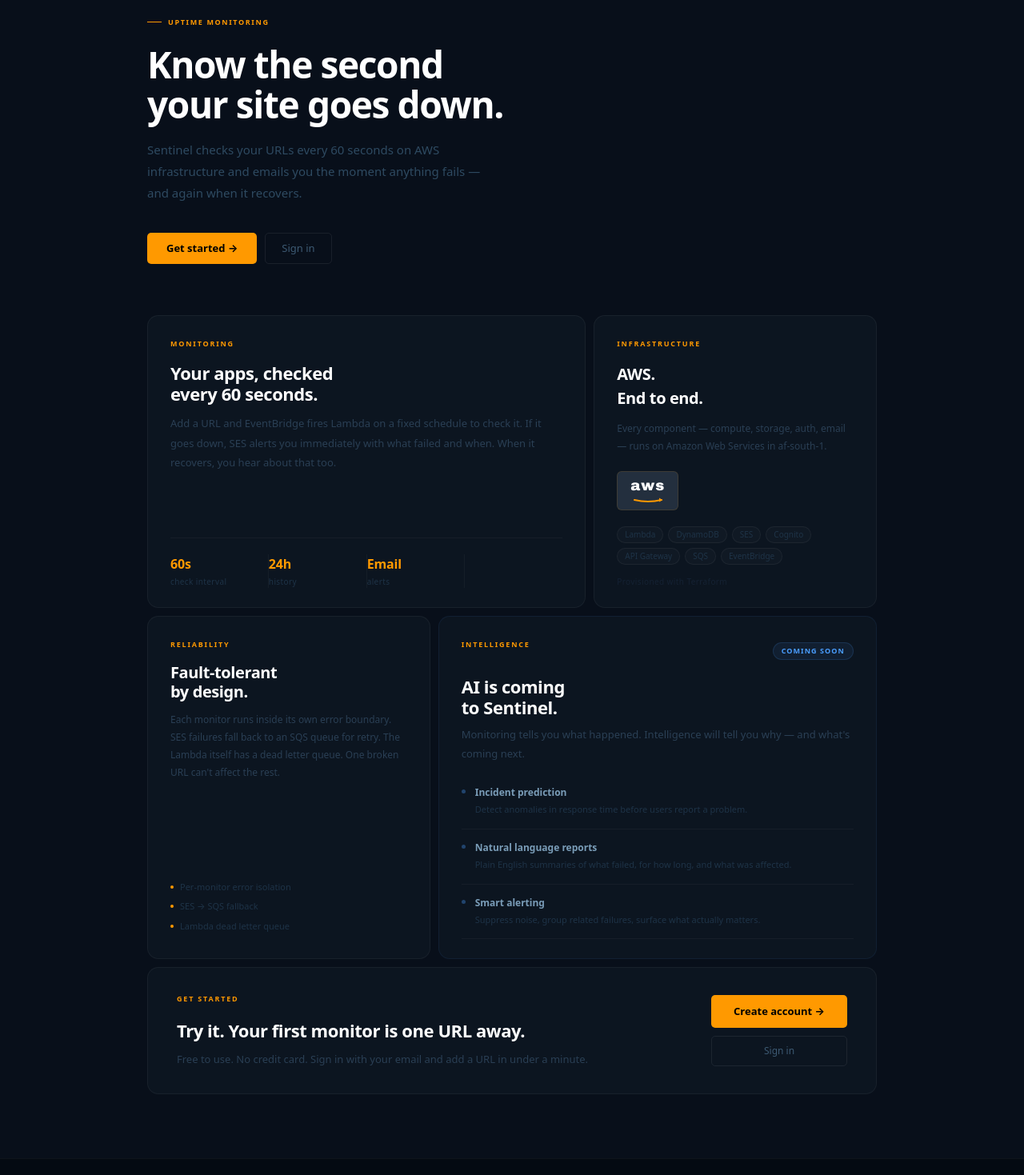
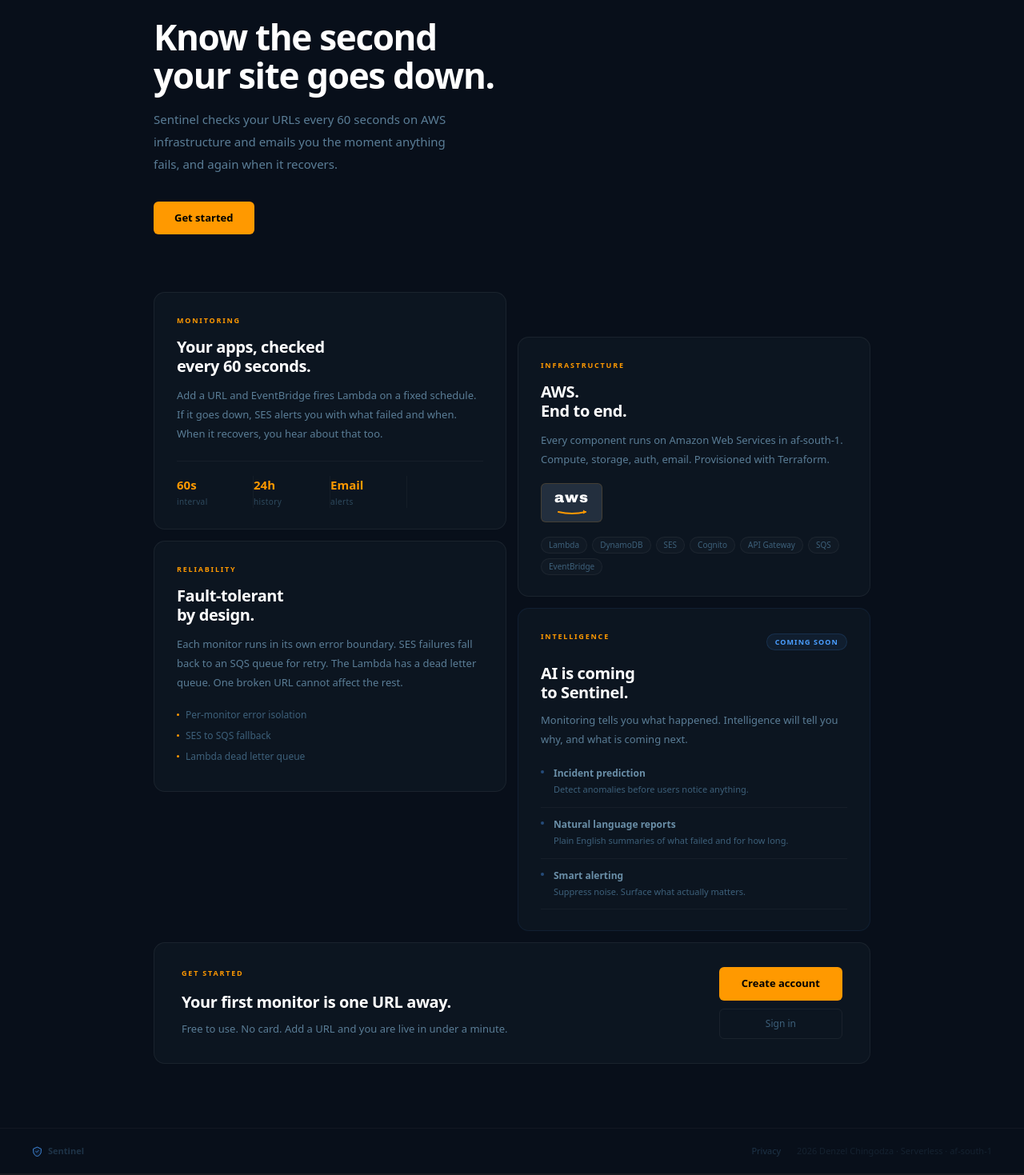
Before and after one commit to denzelchingodza/Sentinel, a Next.js app in the folder frontend/: page / in a window 1280 px wide. Shown: the part 121-1590 px from the top of the page at 80% size. Built offline with nearby package versions, Linux system fonts and the light colour scheme.

Commit message:
landing: staggered cards, no nav, no em dashes, readable text, single CTA

```diff
--- a/frontend/app/page.tsx
+++ b/frontend/app/page.tsx
@@ -15,7 +15,7 @@ function ShieldIcon({ size = 18 }: { size?: number }) {
 
 function AwsMark() {
   return (
-    <div style={{ display: "inline-flex", flexDirection: "column", alignItems: "center", background: "#232F3E", borderRadius: 6, padding: "8px 16px", border: "1px solid rgba(255,153,0,0.12)" }}>
+    <div style={{ display: "inline-flex", flexDirection: "column", alignItems: "center", background: "#232F3E", borderRadius: 6, padding: "8px 16px", border: "1px solid rgba(255,153,0,0.15)" }}>
       <span style={{ fontSize: 18, fontWeight: 900, color: "#fff", letterSpacing: "1px", lineHeight: 1, fontFamily: "Arial Black, Arial, sans-serif" }}>aws</span>
       <svg width="36" height="9" viewBox="0 0 36 9" fill="none" style={{ marginTop: 4 }}>
         <path d="M1 5 Q18 9 35 5" stroke="#FF9900" strokeWidth="2" strokeLinecap="round" />
@@ -27,9 +27,9 @@ function AwsMark() {
 
 const CARD: React.CSSProperties = {
   background: "#0c1520",
-  border: "1px solid rgba(255,255,255,0.05)",
+  border: "1px solid rgba(255,255,255,0.06)",
   borderRadius: 14,
-  padding: "28px 28px 24px",
+  padding: "28px 28px 26px",
   display: "flex",
   flexDirection: "column",
 };
@@ -38,9 +38,15 @@ const LABEL: React.CSSProperties = {
   fontSize: 9,
   fontWeight: 700,
   letterSpacing: "0.2em",
-  textTransform: "uppercase",
+  textTransform: "uppercase" as const,
   color: "#FF9900",
-  marginBottom: 16,
+  marginBottom: 14,
+};
+
+const BODY: React.CSSProperties = {
+  fontSize: 13,
+  color: "#5a7d96",
+  lineHeight: 1.85,
 };
 
 export default function Home() {
@@ -55,7 +61,7 @@ export default function Home() {
           }
         });
       },
-      { threshold: 0.1 }
+      { threshold: 0.08 }
     );
     document.querySelectorAll("[data-reveal]").forEach((el) => observer.observe(el));
     return () => observer.disconnect();
@@ -66,167 +72,161 @@ export default function Home() {
       <style>{`
         [data-reveal] {
           opacity: 0;
-          transform: translateY(20px);
-          transition: opacity 0.6s cubic-bezier(0.16, 1, 0.3, 1),
-                      transform 0.6s cubic-bezier(0.16, 1, 0.3, 1);
+          transform: translateY(18px);
+          transition: opacity 0.65s cubic-bezier(0.16, 1, 0.3, 1),
+                      transform 0.65s cubic-bezier(0.16, 1, 0.3, 1);
         }
         [data-reveal].in { opacity: 1; transform: translateY(0); }
-        .card-hover { transition: border-color 0.2s ease; }
-        .card-hover:hover { border-color: rgba(255,153,0,0.18) !important; }
+        .ch:hover { border-color: rgba(255,153,0,0.2) !important; }
       `}</style>
 
-      <div style={{ minHeight: "100vh", background: "#080f1a", color: "#e8edf2", fontFamily: "system-ui, -apple-system, sans-serif" }}>
+      <div style={{ minHeight: "100vh", background: "#080f1a", color: "#dce6f0", fontFamily: "system-ui, -apple-system, sans-serif" }}>
 
-        {/* NAV */}
-        <nav style={{ background: "#050b14", borderBottom: "1px solid rgba(255,255,255,0.05)", padding: "0 40px", height: 54, display: "flex", alignItems: "center", justifyContent: "space-between", position: "sticky", top: 0, zIndex: 50 }}>
-          <div style={{ display: "flex", alignItems: "center", gap: 9 }}>
-            <ShieldIcon />
-            <span style={{ fontWeight: 700, fontSize: 15, color: "#e8edf2" }}>Sentinel</span>
+        {/* Wordmark only — no nav buttons */}
+        <div style={{ padding: "28px 40px", display: "flex", alignItems: "center", gap: 9 }}>
+          <ShieldIcon size={16} />
+          <span style={{ fontWeight: 700, fontSize: 14, color: "#dce6f0" }}>Sentinel</span>
         </div>
-          <Link href="/auth" style={{ background: "#FF9900", color: "#000", fontWeight: 700, fontSize: 12, borderRadius: 5, padding: "7px 18px", textDecoration: "none" }}>
-            Sign in →
-          </Link>
-        </nav>
 
-        <main style={{ maxWidth: 960, margin: "0 auto", padding: "0 24px 80px" }}>
+        <main style={{ maxWidth: 960, margin: "0 auto", padding: "32px 32px 80px" }}>
 
           {/* HERO */}
-          <div style={{ padding: "88px 0 64px", maxWidth: 560 }}>
+          <div style={{ paddingBottom: 72, maxWidth: 540 }}>
             <div data-reveal data-delay="0"
-              style={{ fontSize: 9, fontWeight: 700, letterSpacing: "0.18em", textTransform: "uppercase", color: "#FF9900", marginBottom: 20, display: "flex", alignItems: "center", gap: 8 }}>
-              <div style={{ width: 18, height: 1, background: "#FF9900" }} />
+              style={{ fontSize: 9, fontWeight: 700, letterSpacing: "0.2em", textTransform: "uppercase", color: "#FF9900", marginBottom: 20, display: "flex", alignItems: "center", gap: 8 }}>
+              <div style={{ width: 16, height: 1, background: "#FF9900" }} />
               Uptime monitoring
             </div>
             <h1 data-reveal data-delay="80"
-              style={{ fontSize: "clamp(30px, 4.5vw, 46px)", fontWeight: 700, lineHeight: 1.1, letterSpacing: "-0.03em", color: "#fff", margin: "0 0 18px" }}>
+              style={{ fontSize: "clamp(28px, 4.5vw, 44px)", fontWeight: 700, lineHeight: 1.1, letterSpacing: "-0.03em", color: "#fff", margin: "0 0 18px" }}>
               Know the second<br />your site goes down.
             </h1>
             <p data-reveal data-delay="160"
-              style={{ fontSize: 15, color: "#2e4a61", lineHeight: 1.8, margin: "0 0 36px", maxWidth: 420 }}>
-              Sentinel checks your URLs every 60 seconds on AWS infrastructure and emails you the moment anything fails — and again when it recovers.
+              style={{ ...BODY, margin: "0 0 32px", maxWidth: 400, fontSize: 15 }}>
+              Sentinel checks your URLs every 60 seconds on AWS infrastructure and emails you the moment anything fails, and again when it recovers.
             </p>
-            <div data-reveal data-delay="240" style={{ display: "flex", gap: 10 }}>
-              <Link href="/auth" style={{ background: "#FF9900", color: "#000", fontWeight: 700, fontSize: 13, borderRadius: 5, padding: "10px 24px", textDecoration: "none" }}>
-                Get started →
-              </Link>
-              <Link href="/auth" style={{ background: "transparent", color: "#3d5a73", fontSize: 13, border: "1px solid rgba(255,255,255,0.07)", borderRadius: 5, padding: "9px 20px", textDecoration: "none" }}>
-                Sign in
+            <div data-reveal data-delay="240">
+              <Link href="/auth" style={{ background: "#FF9900", color: "#000", fontWeight: 700, fontSize: 13, borderRadius: 6, padding: "11px 26px", textDecoration: "none", display: "inline-block" }}>
+                Get started
               </Link>
             </div>
           </div>
 
-          {/* ROW 1: Monitoring (large) + Infrastructure (small) */}
-          <div style={{ display: "grid", gridTemplateColumns: "1.55fr 1fr", gap: 10, marginBottom: 10 }}>
+          {/* STAGGERED CARD GRID */}
+          <div style={{ display: "grid", gridTemplateColumns: "1fr 1fr", gap: 14 }}>
 
-            {/* MONITORING CARD */}
-            <div data-reveal data-delay="0" className="card-hover" style={{ ...CARD }}>
+            {/* LEFT COLUMN */}
+            <div style={{ display: "flex", flexDirection: "column", gap: 14 }}>
+
+              {/* Card 1: Monitoring */}
+              <div data-reveal data-delay="0" className="ch" style={{ ...CARD, transition: "border-color 0.2s ease" }}>
                 <div style={LABEL}>Monitoring</div>
-              <h2 style={{ fontSize: 22, fontWeight: 700, color: "#fff", letterSpacing: "-0.02em", margin: "0 0 12px", lineHeight: 1.2 }}>
+                <h2 style={{ fontSize: 20, fontWeight: 700, color: "#fff", letterSpacing: "-0.02em", margin: "0 0 12px", lineHeight: 1.2 }}>
                   Your apps, checked<br />every 60 seconds.
                 </h2>
-              <p style={{ fontSize: 13, color: "#2a3f54", lineHeight: 1.85, margin: "0 0 auto", paddingBottom: 28 }}>
-                Add a URL and EventBridge fires Lambda on a fixed schedule to check it. If it goes down, SES alerts you immediately with what failed and when. When it recovers, you hear about that too.
+                <p style={BODY}>
+                  Add a URL and EventBridge fires Lambda on a fixed schedule. If it goes down, SES alerts you with what failed and when. When it recovers, you hear about that too.
                 </p>
-              <div style={{ display: "flex", gap: 0, borderTop: "1px solid rgba(255,255,255,0.04)", paddingTop: 20, marginTop: 4 }}>
-                {[["60s", "check interval"], ["24h", "history"], ["Email", "alerts"]].map(([val, label]) => (
-                  <div key={label} style={{ flex: 1, borderRight: "1px solid rgba(255,255,255,0.04)" }}>
-                    <div style={{ fontSize: 16, fontWeight: 700, color: "#FF9900", letterSpacing: "-0.01em" }}>{val}</div>
-                    <div style={{ fontSize: 10, color: "#1e3347", marginTop: 3, letterSpacing: "0.04em" }}>{label}</div>
+                <div style={{ display: "flex", borderTop: "1px solid rgba(255,255,255,0.04)", paddingTop: 18, marginTop: 22 }}>
+                  {[["60s", "interval"], ["24h", "history"], ["Email", "alerts"]].map(([val, lbl]) => (
+                    <div key={lbl} style={{ flex: 1, borderRight: "1px solid rgba(255,255,255,0.04)" }}>
+                      <div style={{ fontSize: 15, fontWeight: 700, color: "#FF9900" }}>{val}</div>
+                      <div style={{ fontSize: 10, color: "#2e4a5e", marginTop: 3, letterSpacing: "0.04em" }}>{lbl}</div>
                     </div>
                   ))}
                   <div style={{ flex: 1 }} />
                 </div>
               </div>
 
-            {/* INFRASTRUCTURE CARD */}
-            <div data-reveal data-delay="100" className="card-hover" style={{ ...CARD }}>
-              <div style={LABEL}>Infrastructure</div>
-              <h2 style={{ fontSize: 20, fontWeight: 700, color: "#fff", letterSpacing: "-0.02em", margin: "0 0 12px" }}>
-                AWS.<br />End to end.
-              </h2>
-              <p style={{ fontSize: 12, color: "#2a3f54", lineHeight: 1.85, margin: "0 0 20px" }}>
-                Every component — compute, storage, auth, email — runs on Amazon Web Services in af-south-1.
-              </p>
-              <div style={{ marginBottom: 20 }}>
-                <AwsMark />
-              </div>
-              <div style={{ display: "flex", flexWrap: "wrap", gap: 6, marginTop: "auto" }}>
-                {["Lambda", "DynamoDB", "SES", "Cognito", "API Gateway", "SQS", "EventBridge"].map((s) => (
-                  <span key={s} style={{ fontSize: 10, color: "#1e3347", background: "rgba(255,255,255,0.02)", border: "1px solid rgba(255,255,255,0.05)", borderRadius: 20, padding: "2px 9px" }}>{s}</span>
-                ))}
-              </div>
-              <div style={{ fontSize: 10, color: "#152233", marginTop: 14, letterSpacing: "0.04em" }}>Provisioned with Terraform</div>
-            </div>
-          </div>
-
-          {/* ROW 2: Reliability (small) + AI Coming Soon (large) */}
-          <div style={{ display: "grid", gridTemplateColumns: "1fr 1.55fr", gap: 10, marginBottom: 10 }}>
-
-            {/* RELIABILITY CARD */}
-            <div data-reveal data-delay="0" className="card-hover" style={{ ...CARD }}>
+              {/* Card 3: Reliability */}
+              <div data-reveal data-delay="80" className="ch" style={{ ...CARD, transition: "border-color 0.2s ease" }}>
                 <div style={LABEL}>Reliability</div>
                 <h2 style={{ fontSize: 20, fontWeight: 700, color: "#fff", letterSpacing: "-0.02em", margin: "0 0 12px", lineHeight: 1.2 }}>
                   Fault-tolerant<br />by design.
                 </h2>
-              <p style={{ fontSize: 12, color: "#2a3f54", lineHeight: 1.85, margin: 0 }}>
-                Each monitor runs inside its own error boundary. SES failures fall back to an SQS queue for retry. The Lambda itself has a dead letter queue. One broken URL can&apos;t affect the rest.
+                <p style={BODY}>
+                  Each monitor runs in its own error boundary. SES failures fall back to an SQS queue for retry. The Lambda has a dead letter queue. One broken URL cannot affect the rest.
                 </p>
-              <div style={{ marginTop: "auto", paddingTop: 24 }}>
-                {["Per-monitor error isolation", "SES → SQS fallback", "Lambda dead letter queue"].map((t) => (
+                <div style={{ marginTop: 20 }}>
+                  {["Per-monitor error isolation", "SES to SQS fallback", "Lambda dead letter queue"].map((t) => (
                     <div key={t} style={{ display: "flex", alignItems: "center", gap: 8, marginBottom: 8 }}>
-                    <div style={{ width: 4, height: 4, borderRadius: "50%", background: "#FF9900", flexShrink: 0 }} />
-                    <span style={{ fontSize: 11, color: "#1e3347" }}>{t}</span>
+                      <div style={{ width: 3, height: 3, borderRadius: "50%", background: "#FF9900", flexShrink: 0 }} />
+                      <span style={{ fontSize: 12, color: "#3d607a" }}>{t}</span>
                     </div>
                   ))}
                 </div>
               </div>
 
-            {/* AI COMING SOON CARD */}
-            <div data-reveal data-delay="100" className="card-hover" style={{ ...CARD, borderColor: "rgba(74,158,255,0.08)" }}>
-              <div style={{ display: "flex", alignItems: "center", justifyContent: "space-between", marginBottom: 16 }}>
+            </div>
+
+            {/* RIGHT COLUMN — offset down */}
+            <div style={{ display: "flex", flexDirection: "column", gap: 14, marginTop: 56 }}>
+
+              {/* Card 2: Infrastructure */}
+              <div data-reveal data-delay="100" className="ch" style={{ ...CARD, transition: "border-color 0.2s ease" }}>
+                <div style={LABEL}>Infrastructure</div>
+                <h2 style={{ fontSize: 20, fontWeight: 700, color: "#fff", letterSpacing: "-0.02em", margin: "0 0 12px", lineHeight: 1.2 }}>
+                  AWS.<br />End to end.
+                </h2>
+                <p style={BODY}>
+                  Every component runs on Amazon Web Services in af-south-1. Compute, storage, auth, email. Provisioned with Terraform.
+                </p>
+                <div style={{ margin: "18px 0" }}>
+                  <AwsMark />
+                </div>
+                <div style={{ display: "flex", flexWrap: "wrap", gap: 6 }}>
+                  {["Lambda", "DynamoDB", "SES", "Cognito", "API Gateway", "SQS", "EventBridge"].map((s) => (
+                    <span key={s} style={{ fontSize: 10, color: "#3d607a", background: "rgba(255,255,255,0.02)", border: "1px solid rgba(255,255,255,0.05)", borderRadius: 20, padding: "2px 9px" }}>{s}</span>
+                  ))}
+                </div>
+              </div>
+
+              {/* Card 4: AI / Intelligence */}
+              <div data-reveal data-delay="180" className="ch" style={{ ...CARD, borderColor: "rgba(74,158,255,0.08)", transition: "border-color 0.2s ease" }}>
+                <div style={{ display: "flex", alignItems: "center", justifyContent: "space-between", marginBottom: 14 }}>
                   <div style={LABEL}>Intelligence</div>
-                <span style={{ fontSize: 9, fontWeight: 700, letterSpacing: "0.12em", textTransform: "uppercase", background: "rgba(74,158,255,0.08)", border: "1px solid rgba(74,158,255,0.15)", color: "#4a9eff", borderRadius: 20, padding: "3px 10px" }}>Coming soon</span>
+                  <span style={{ fontSize: 9, fontWeight: 700, letterSpacing: "0.12em", textTransform: "uppercase", background: "rgba(74,158,255,0.07)", border: "1px solid rgba(74,158,255,0.14)", color: "#4a9eff", borderRadius: 20, padding: "3px 10px" }}>Coming soon</span>
                 </div>
-              <h2 style={{ fontSize: 22, fontWeight: 700, color: "#fff", letterSpacing: "-0.02em", margin: "0 0 10px", lineHeight: 1.2 }}>
+                <h2 style={{ fontSize: 20, fontWeight: 700, color: "#fff", letterSpacing: "-0.02em", margin: "0 0 10px", lineHeight: 1.2 }}>
                   AI is coming<br />to Sentinel.
                 </h2>
-              <p style={{ fontSize: 13, color: "#2a3f54", lineHeight: 1.8, margin: "0 0 28px" }}>
-                Monitoring tells you what happened. Intelligence will tell you why — and what&apos;s coming next.
+                <p style={{ ...BODY, marginBottom: 22 }}>
+                  Monitoring tells you what happened. Intelligence will tell you why, and what is coming next.
                 </p>
-              <div style={{ display: "flex", flexDirection: "column", gap: 14, marginTop: "auto" }}>
+                <div style={{ display: "flex", flexDirection: "column", gap: 12 }}>
                   {[
-                  { title: "Incident prediction", desc: "Detect anomalies in response time before users report a problem." },
-                  { title: "Natural language reports", desc: "Plain English summaries of what failed, for how long, and what was affected." },
-                  { title: "Smart alerting", desc: "Suppress noise, group related failures, surface what actually matters." },
+                    { title: "Incident prediction", desc: "Detect anomalies before users notice anything." },
+                    { title: "Natural language reports", desc: "Plain English summaries of what failed and for how long." },
+                    { title: "Smart alerting", desc: "Suppress noise. Surface what actually matters." },
                   ].map((f) => (
-                  <div key={f.title} style={{ display: "flex", gap: 12, paddingBottom: 14, borderBottom: "1px solid rgba(255,255,255,0.04)" }}>
-                    <div style={{ width: 5, height: 5, borderRadius: "50%", background: "rgba(74,158,255,0.35)", marginTop: 5, flexShrink: 0 }} />
+                    <div key={f.title} style={{ display: "flex", gap: 12, paddingBottom: 12, borderBottom: "1px solid rgba(255,255,255,0.04)" }}>
+                      <div style={{ width: 4, height: 4, borderRadius: "50%", background: "rgba(74,158,255,0.4)", marginTop: 5, flexShrink: 0 }} />
                       <div>
-                      <div style={{ fontSize: 12, fontWeight: 600, color: "#7a9db8", marginBottom: 3 }}>{f.title}</div>
-                      <div style={{ fontSize: 11, color: "#1e3347", lineHeight: 1.7 }}>{f.desc}</div>
+                        <div style={{ fontSize: 12, fontWeight: 600, color: "#6a8fa8", marginBottom: 2 }}>{f.title}</div>
+                        <div style={{ fontSize: 11, color: "#3d607a", lineHeight: 1.7 }}>{f.desc}</div>
                       </div>
                     </div>
                   ))}
                 </div>
               </div>
+
+            </div>
           </div>
 
-          {/* CTA CARD */}
-          <div data-reveal data-delay="0" className="card-hover" style={{ ...CARD, flexDirection: "row", alignItems: "center", justifyContent: "space-between", gap: 32, padding: "32px 36px" }}>
+          {/* CTA */}
+          <div data-reveal data-delay="0" className="ch" style={{ ...CARD, flexDirection: "row", alignItems: "center", justifyContent: "space-between", gap: 32, padding: "30px 34px", marginTop: 14, transition: "border-color 0.2s ease" }}>
             <div>
               <div style={LABEL}>Get started</div>
-              <h2 style={{ fontSize: 22, fontWeight: 700, color: "#fff", letterSpacing: "-0.02em", margin: "0 0 8px" }}>
-                Try it. Your first monitor is one URL away.
+              <h2 style={{ fontSize: 20, fontWeight: 700, color: "#fff", letterSpacing: "-0.02em", margin: "0 0 6px" }}>
+                Your first monitor is one URL away.
               </h2>
-              <p style={{ fontSize: 13, color: "#2a3f54", lineHeight: 1.7, margin: 0 }}>
-                Free to use. No credit card. Sign in with your email and add a URL in under a minute.
-              </p>
+              <p style={{ ...BODY, margin: 0 }}>Free to use. No card. Add a URL and you are live in under a minute.</p>
             </div>
             <div style={{ display: "flex", flexDirection: "column", gap: 10, flexShrink: 0 }}>
-              <Link href="/auth" style={{ background: "#FF9900", color: "#000", fontWeight: 700, fontSize: 13, borderRadius: 5, padding: "11px 28px", textDecoration: "none", whiteSpace: "nowrap", textAlign: "center" }}>
-                Create account →
+              <Link href="/auth" style={{ background: "#FF9900", color: "#000", fontWeight: 700, fontSize: 13, borderRadius: 6, padding: "11px 28px", textDecoration: "none", whiteSpace: "nowrap", textAlign: "center" }}>
+                Create account
               </Link>
-              <Link href="/auth" style={{ background: "transparent", color: "#3d5a73", fontSize: 12, border: "1px solid rgba(255,255,255,0.07)", borderRadius: 5, padding: "9px 28px", textDecoration: "none", textAlign: "center" }}>
+              <Link href="/auth" style={{ background: "transparent", color: "#3d607a", fontSize: 12, border: "1px solid rgba(255,255,255,0.06)", borderRadius: 6, padding: "9px 28px", textDecoration: "none", textAlign: "center" }}>
                 Sign in
               </Link>
             </div>
@@ -235,14 +235,14 @@ export default function Home() {
         </main>
 
         {/* FOOTER */}
-        <footer style={{ background: "#040a12", borderTop: "1px solid rgba(255,255,255,0.04)", padding: "22px 40px", display: "flex", alignItems: "center", justifyContent: "space-between", flexWrap: "wrap", gap: 12 }}>
-          <div style={{ display: "flex", alignItems: "center", gap: 8 }}>
-            <ShieldIcon size={14} />
-            <span style={{ fontSize: 12, color: "#0f1e2c", fontWeight: 600 }}>Sentinel</span>
+        <footer style={{ borderTop: "1px solid rgba(255,255,255,0.04)", padding: "20px 40px", display: "flex", alignItems: "center", justifyContent: "space-between", flexWrap: "wrap", gap: 12 }}>
+          <div style={{ display: "flex", alignItems: "center", gap: 7 }}>
+            <ShieldIcon size={13} />
+            <span style={{ fontSize: 11, color: "#1e3347", fontWeight: 600 }}>Sentinel</span>
           </div>
           <div style={{ display: "flex", gap: 20, alignItems: "center" }}>
-            <Link href="/privacy" style={{ fontSize: 11, color: "#0f1e2c", textDecoration: "none" }}>Privacy</Link>
-            <span style={{ fontSize: 11, color: "#0a1623" }}>© 2026 Denzel Chingodza · Serverless · af-south-1</span>
+            <Link href="/privacy" style={{ fontSize: 11, color: "#1e3347", textDecoration: "none" }}>Privacy</Link>
+            <span style={{ fontSize: 11, color: "#152230" }}>2026 Denzel Chingodza · Serverless · af-south-1</span>
           </div>
         </footer>
 
```
Lines whose indentation alone changed are shown as unchanged.
